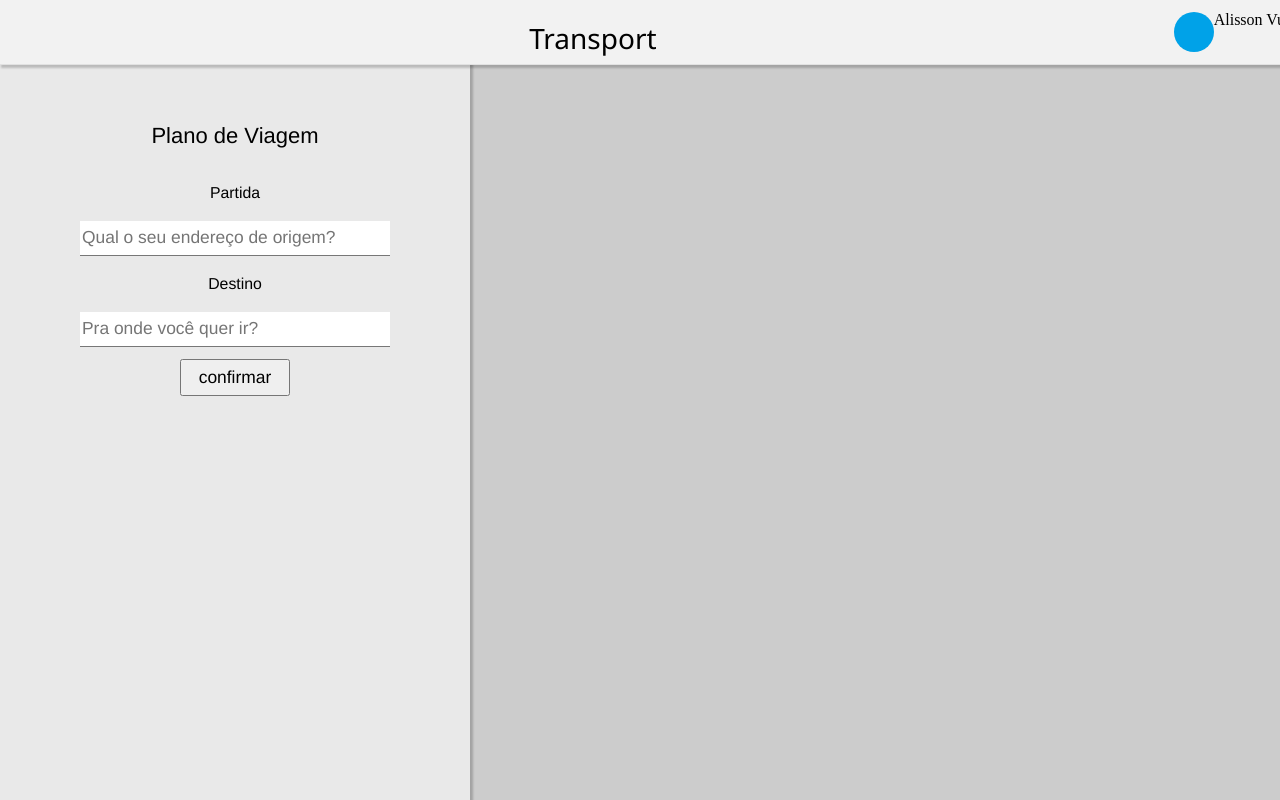
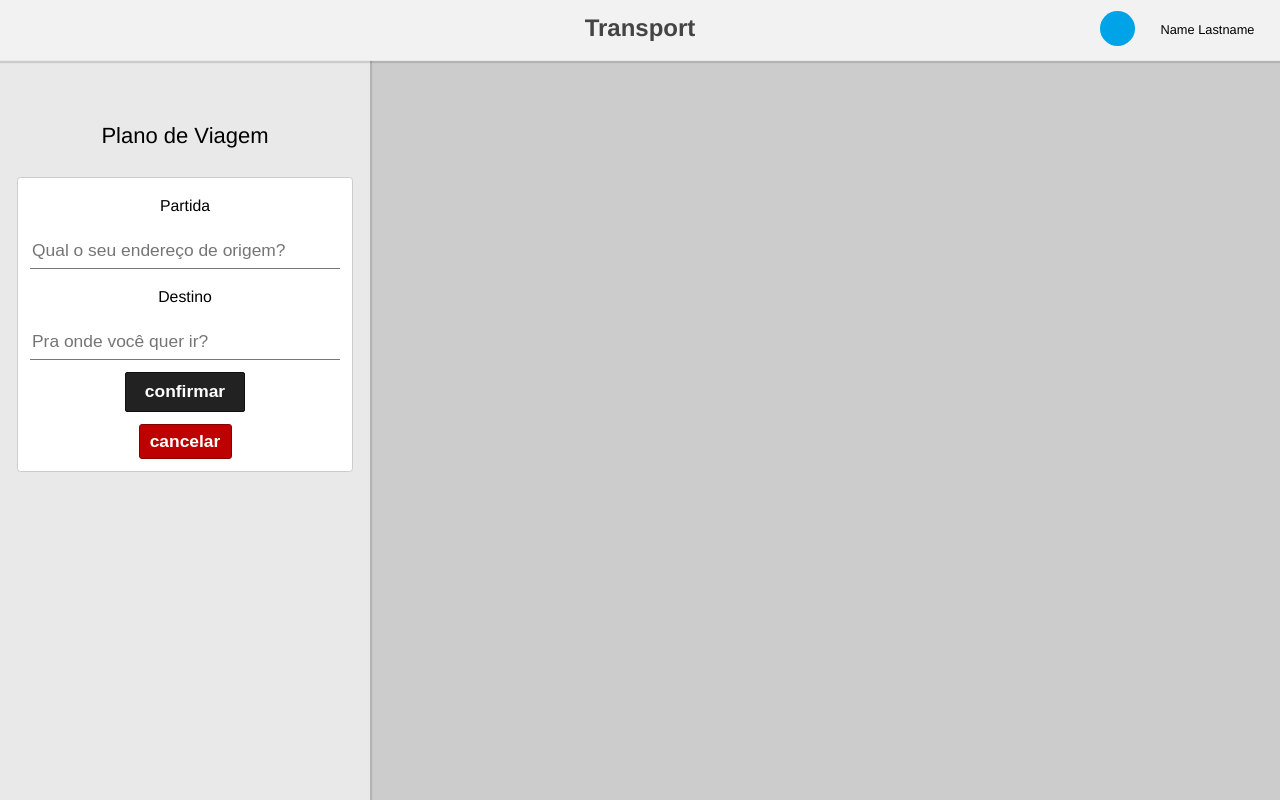
Before and after one commit to perfildojhon/Transport, a PHP site: page / in a window 1280 px wide. Run offline with PHP 8.4, Linux system fonts and the light colour scheme.

Commit message:
Mais ajustes no CSS e restrutura do HTML

```diff
--- a/index.html
+++ b/index.html
@@ -9,15 +9,26 @@
     <title>Home</title
   </head>
   <body>
+    <!-- Header Banner -->
     <header>
+      <!-- Headline: Container que representa o conteúdo de Header -->
       <div class="headline">
-        <div class="banner">
-          <div class="brand">
-            <h1>Transport</h1>
-          </div>
-          <div class="user-content">
-            <img id="profile-picture" src="profile.jpg" alt="profile picture" width="40" height="40">
-            <h2 id="username">Alisson Vue</h2>
+        <!-- headcast: Agrupamento dos conteúdos de Headline para serem manipulados de forma
+        separadas pelo CSS -->
+        <div class="headcast">
+          <div class="brandline">
+            <div class="brand">
+              <h1 id="label">Transport</h1>
+            </div>
+
+            <div class="profile">
+              <div class="hatch">
+                <div class="pic">
+                  <img id="miniature" src="profile.jpg" alt="Profile picture" width="35" height="35">
+                </div>
+                <h2>Name Lastname</h2>
+              </div>
+            </div>
           </div>
         </div>
       </div>
@@ -41,11 +52,14 @@
                   <input id="trip-arrival-condition" type="search" name="search" placeholder="Pra onde você quer ir?" >
 
                   <input id="submit-trip" type="submit" name="search" value="confirmar">
+
+                  <input id="cancel-trip" type="button" name="cancel" value="cancelar">
                 </form>
               </div>
             </div>
           </div>
         </aside>
+
         <section class="placeholder-map-area">
           <div class="map-placer">
 
--- a/source/css/general.css
+++ b/source/css/general.css
@@ -1,22 +1,29 @@
+/* Set das propriedades de todos os elementos do document */
+
 * {
 
-  font-family: "Helvetica", "Courier New", monospace;
   font-size: 1.1em;
 }
 
+/* Set do Body */
 body {
 
   background: #ccc;
 }
+
+/* Sets do container principal da página */
 
 main {
 
   height: 100%;
 }
 
+/* Grupo de elementos da Header */
+
 header {
+  z-index: 4;
   height: 60px;
-  z-index: 4;
+  -webkit-user-select: none;
 }
 
 div.headline {
@@ -24,46 +31,95 @@ div.headline {
   top: 0;
   left: 0;
   right: 0;
-  background: #f2f2f2;
-  border-bottom: 1px solid #e1e1e1;
-  box-shadow: 2px 2px 2px 1px rgba(0, 0, 0, 0.2);
 }
 
-div.banner {
+div.headcast {
+
+  z-index: 4;
+  width: 100%;
+  background: #f2f2f2;
+  border-bottom: 1px solid #e9e9e9;
+}
+
+div.brandline {
 
 display: flex;
-  align-items: flex-end;
-  text-align: center;
+
 flex-flow: row;
-  z-index: 4;
-  width: 100%;
-  padding: 12px;
-  user-select: none;
+
+flex-direction: row;
+
+justify-content: space-between;
+
+height: 60px;
 }
 
 div.brand {
 
-  width: 60vw;
-  margin-left: auto;
-  margin-right: auto;
+position: absolute;
+
+top: 0;
+
+left: 0;
+
+right: 0;
+
+bottom: 0;
+
+align-items: baseline;
+
+text-align: center;
+
+margin-top: auto;
+
+margin-bottom: auto;
+
+padding: 16px;
 }
 
 div.brand h1 {
 
-  font-family: "Segoe UI";
-  font-weight: 500;
-  font-size: 28px;
+color: #444;
+
+font-weight: 600;
+
+font-size: 24px;
 }
 
-div.user-content {
+div.profile {
+
+width: 160px;
+
+position: fixed;
+
+right: 0;
+
+padding: 0 1.6em;
+}
+
+div.hatch {
 
 display: flex;
+
+align-items: center;
+
+height: 60px;
+
+justify-content: space-between;
+font-size: 0.8em
 }
 
-img#profile-picture {
+div.pic {
+
+  padding: 6px;
+}
+
+img#miniature {
 
   border-radius: 25px;
 }
+
+/* Grupo de conjuntos dos conteúdos da aplicação */
 
 article.content {
 
@@ -73,6 +129,8 @@ article.content {
   padding: 6px;
   height: 100%;
 }
+
+/* Conjunto dos elementos do Planejador de Viagem */
 
 aside.trip-details-planner {
 
@@ -87,30 +145,43 @@ aside.trip-details-planner {
 
 div.trip-details-conditions {
 
-  width: 30vw;
-  min-width: 470px;
+width: 20vw;
+
+min-width: 370px;
+
 z-index: 0;
+
 height: 100%;
+
 font-size: .9em;
+
 background: #e9e9e9;
-  text-align: center;
+
+text-align: left;
+
 align-items: center;
 }
 
 div.trip-conditions {
   padding-top: 6em;
+  text-align: center;
 }
 
 div.headline, div.trip-details-conditions {
 
-  box-shadow: 2px 2px 2px 1px rgba(0, 0, 0, 0.2);
+  /* box-shadow: 2px 2px 2px 1px rgba(0, 0, 0, 0.2); */
+  box-shadow: 1px 1px 1px 1px rgba(0, 0, 0, 0.12);
 }
 
 div.search {
 
 height: 250px;
+
 margin-left: auto;
+
 margin-right: auto;
+
+align-items: center;
 }
 
 div.label-placing {
@@ -123,7 +194,6 @@ div.label-placing {
 
 div.label-placing h1.label {
 
-  font-family: "Helvetica", "Courier New", monospace;
   padding: 6px;
   margin: 12px;
   font-size: 22px;
@@ -133,6 +203,12 @@ form.travel-plan-letter {
   display: inline-grid;
   flex-wrap: wrap;
   grid-gap: 12px;
+  background: #fff;
+  padding: 12px;
+  border: 1px solid #ccc;
+  border-radius: 0.22em;
+  /* align-items: center; */
+  /* text-align: center; */
 }
 
 section.placeholder-map-area {
@@ -154,13 +230,45 @@ input#trip-arrival-condition, input#trip-start-condition {
 }
 
 input#submit-trip {
-  width: 110px;
+  width: 120px;
+  height: 40px;
   margin: auto;
   padding: 6px;
+  background: #222;
+  border: 1px solid #111;
+  border-radius: 2px;
+  color: white;
+  font-weight: bold;
 }
 
+input#cancel-trip {
+
+background: #BF0000;
+
+border: 1px solid #870000;
+
+border-radius: 3px;
+
+width: 93px;
+
+margin: auto;
+
+padding: 2px;
+
+height: 35px;
+
+color: white;
+
+font-weight: bolder;
+}
+
+/* Conjunto dos Mapas de Navegação */
+
+
+/* Controles do viewport e Media Query*/
+
 @media only screen and (max-width: 750px) {
-
+  /* Breakpoint caso a tela ficar menor que 750px (tablet) */
   div.trip-details-conditions {
 
     width: auto;
--- a/source/css/reset.css
+++ b/source/css/reset.css
@@ -18,10 +18,10 @@ menu, nav, output, ruby, section, summary,
 time, mark, audio, video {
 	margin: 0;
 	padding: 0;
-	border: 0;
 	font-size: 100%;
 	font: inherit;
 	vertical-align: baseline;
+	font-family: "Helvetica", "Courier New", monospace;
 }
 /* HTML5 display-role reset for older browsers */
 article, aside, details, figcaption, figure,
```
Lines whose indentation alone changed are shown as unchanged.
